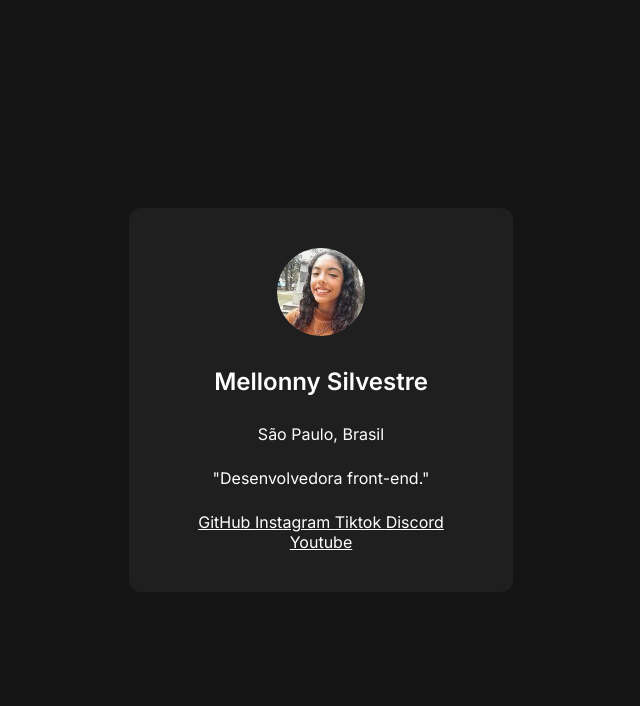
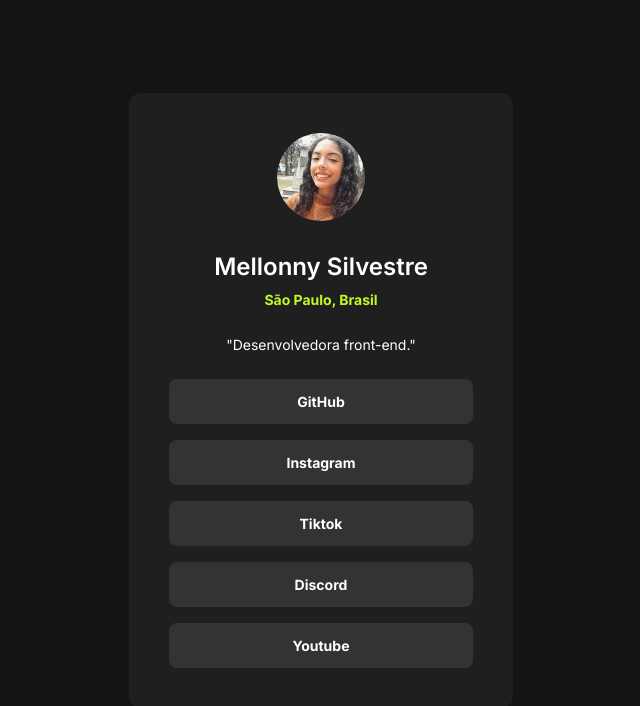
Before and after one commit to Mellonny12TB/Meus-Links, a plain HTML site: page Meus-Links/index.html in a window 1280 px wide. Shown: the whole page, without its empty margins (319-959 px from the left). Drawn offline with Linux system fonts and the light colour scheme.

Commit message:
Foi adicionado o atributo target para as âncoras. E então finalmente o projeto foi finalizado

```diff
--- a/Meus-Links/index.html
+++ b/Meus-Links/index.html
@@ -13,13 +13,13 @@
     <div>
         <img src="./Trabalho intro(1).jpg" alt="Imagem da criadora da páginas de links, Mellonny Silvestre ">
         <h1>Mellonny Silvestre</h1>
-        <p> São Paulo, Brasil</p>
+        <strong>São Paulo, Brasil </strong>
         <p> "Desenvolvedora front-end." </p>
-        <a href="https://github.com/Mellonny12TB/Meus-Links"> GitHub </a>
-        <a href="https://www.instagram.com/mellonny_silvestre/"> Instagram </a>
-        <a href="https://tiktok.com">Tiktok </a>
-        <a href="https://discord.com/channels/@me"> Discord </a>
-        <a href="https://www.youtube.com/"> Youtube </a>
+        <a href="https://github.com/Mellonny12TB/Meus-Links" target="_blank"> GitHub </a>
+        <a href="https://www.instagram.com/mellonny_silvestre/" target="_blank"> Instagram </a>
+        <a href="https://tiktok.com" target="_blank">Tiktok </a>
+        <a href="https://discord.com/channels/@me" target="_blank"> Discord </a>
+        <a href="https://www.youtube.com/" target="_blank"> Youtube </a>
     </div>
 </body>
 </html>
--- a/Meus-Links/style.css
+++ b/Meus-Links/style.css
@@ -38,11 +38,34 @@ div h1 {
 }
 
 div strong{
-color: #c4f82a;
-font-size: 14px;
-line-height: 21px;
+    color: #c4f82a;
+    font-size: 14px;
+    line-height: 21px;
 }
 
 div p{
     margin-block: 24px;
+    font-size: 14px;
+    line-height: 21px;
 }
+
+div a + a{
+    margin-top: 16px;
+}
+
+div a{
+    display: block;
+    text-decoration: none;
+    background-color: #333333;
+    padding: 12px;
+    border-radius: 8px;
+    font-weight: 700;
+    font-size: 14px;
+    line-height: 21px;
+}
+
+div a:hover {
+    background-color:  #c4f82a;
+    color: #141414;
+    transition: 1s;
+}
```
